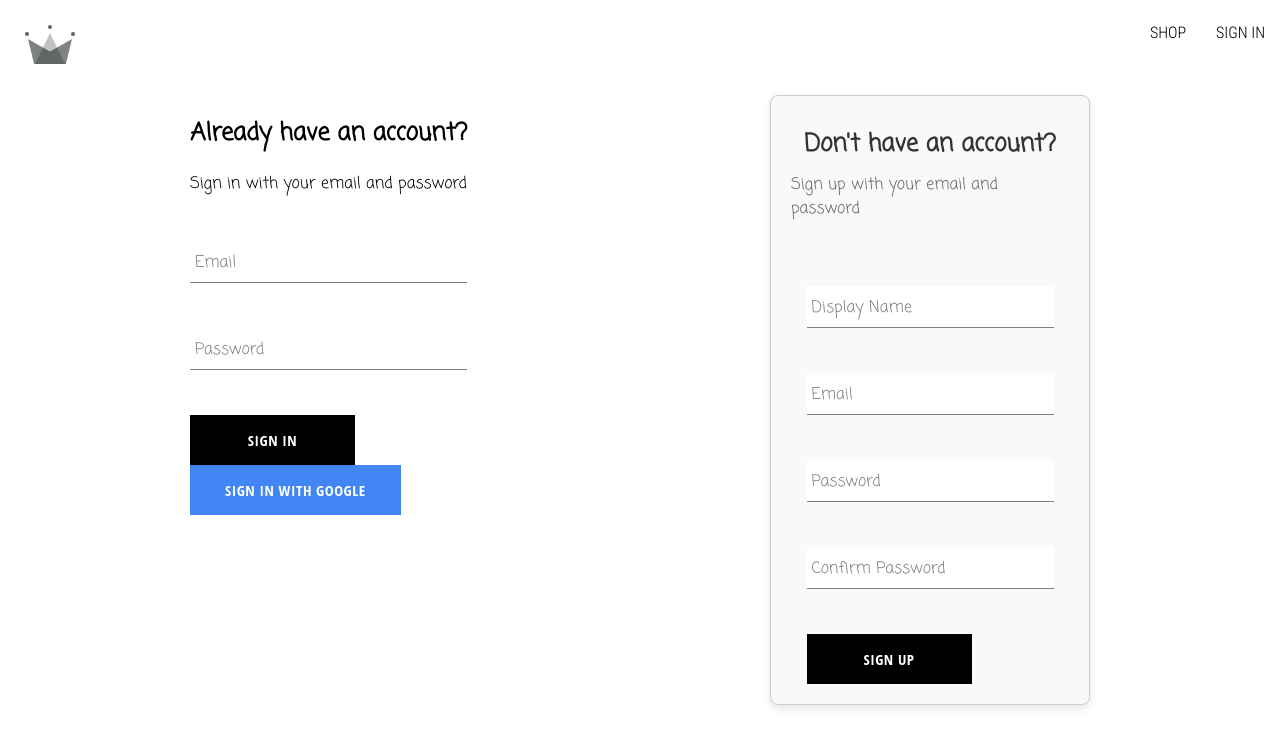
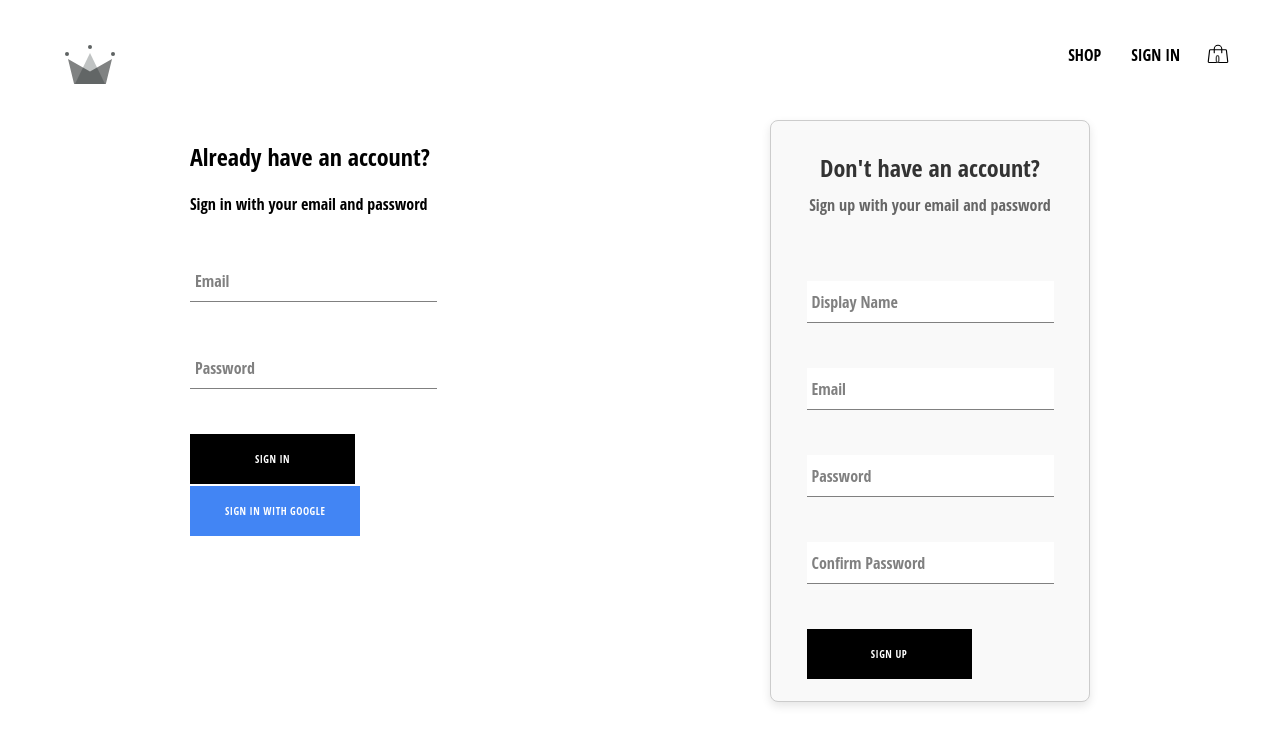
Before and after one commit to aliserhan315/StyleNest, a React (Create React App) app: page /signIn in a window 1280 px wide. Shown: the top 748 px of the page. Built offline with nearby package versions, Linux system fonts and the light colour scheme; no server answers; a web font is replaced by a local one.

Commit message:
adding cart cotext

```diff
--- a/src/components/button/button.scss
+++ b/src/components/button/button.scss
@@ -15,6 +15,8 @@
   cursor: pointer;
   display: flex;
   justify-content: center;
+  font-size: 65%;
+  margin-bottom: 2px;
 
   &:hover {
     background-color: white;
@@ -37,6 +39,9 @@
     color: black;
     border: 1px solid black;
 
+
+
+
     &:hover {
       background-color: black;
       color: white;
--- /dev/null
+++ b/src/components/cart-dropdown/cart-dropdown.jsx
@@ -0,0 +1,11 @@
+import './cart-dropdown.scss';
+import Button from '../button/button';
+
+const CartDropdown = () => (
+    <div className='cart-dropdown-container'>
+      <div className='cart-items' />
+      <Button>GO TO CHECKOUT</Button>
+    </div>
+  );
+
+  export default CartDropdown;
--- /dev/null
+++ b/src/components/cart-dropdown/cart-dropdown.scss
@@ -0,0 +1,24 @@
+.cart-dropdown-container {
+    position: absolute;
+    width: 240px;
+    height: 340px;
+    display: flex;
+    flex-direction: column;
+    padding: 20px;
+    border: 1px solid black;
+    background-color: white;
+    top: 90px;
+    right: 40px;
+    z-index: 5;
+
+    .cart-items {
+      height: 240px;
+      display: flex;
+      flex-direction: column;
+      overflow: scroll;
+    }
+
+    button {
+      margin-top: auto;
+    }
+  }
--- /dev/null
+++ b/src/components/cart-icon/cart-icon.jsx
@@ -0,0 +1,17 @@
+import { PiHandbagLight } from "react-icons/pi";
+import { useContext } from "react";
+import { CartContext } from "../../contexts/cart.context";
+import './cart-icon.scss'
+
+const CartIcon=()=>{
+    const { isCartOpen,setIsCartOpen}=useContext(CartContext)
+    const toggleIsCartOpen =()=>setIsCartOpen(!isCartOpen)
+    return(
+        <div className='cart-icon-container' onClick={toggleIsCartOpen}>
+           <PiHandbagLight className='shopping-icon'/>
+        <span className='item-count'>0</span>
+        </div>
+    )
+
+}
+export default CartIcon
--- /dev/null
+++ b/src/components/cart-icon/cart-icon.scss
@@ -0,0 +1,22 @@
+ .cart-icon-container {
+  width: 45px;
+  height: 45px;
+  position: relative;
+  display: flex;
+  align-items: center;
+  justify-content: center;
+  cursor: pointer;
+
+  .shopping-icon {
+    width: 24px;
+    height: 24px;
+  }
+
+  .item-count {
+    position: absolute;
+    font-size: 10px;
+    font-weight: bold;
+    bottom: 12px;
+    color: #4a4a4a;
+  }
+}
--- /dev/null
+++ b/src/contexts/cart.context.jsx
@@ -0,0 +1,12 @@
+import { createContext, useState } from 'react';
+
+export const CartContext = createContext({
+  isCartOpen: false,
+  setIsOpen: () => {},
+});
+
+export const CartProvider = ({ children }) => {
+  const [isCartOpen, setIsCartOpen] = useState(false);
+  const value = { isCartOpen, setIsCartOpen };
+  return <CartContext.Provider value={value}>{children}</CartContext.Provider>;
+};
--- a/src/index.css
+++ b/src/index.css
@@ -1,6 +1,7 @@
 body {
   margin: 0;
-  font-family: 'Coming Soon', 'Roboto Condensed';
+  padding: 20px 40px;
+  font-family: 'Open Sans Condensed', sans-serif;
   -webkit-font-smoothing: antialiased;
   -moz-osx-font-smoothing: grayscale;
 }
@@ -9,11 +10,12 @@
   font-family: source-code-pro, Menlo, Monaco, Consolas, 'Courier New',
     monospace;
 }
-a{
+
+a {
   text-decoration: none;
   color: black;
 }
 
-*{
+* {
   box-sizing: border-box;
 }
--- a/src/index.js
+++ b/src/index.js
@@ -5,6 +5,7 @@
 import { BrowserRouter } from 'react-router-dom';
 import reportWebVitals from './reportWebVitals';
 import { UserProvider } from './contexts/user.contexts';
+import { CartProvider } from './contexts/cart.context';
 import { ProductsProvider} from './contexts/product.context';
 const root = ReactDOM.createRoot(document.getElementById('root'));
 root.render(
@@ -13,7 +14,9 @@
     <BrowserRouter>
   <UserProvider>
   <ProductsProvider>
+    <CartProvider>
     <App />
+    </CartProvider>
     </ProductsProvider>
     </UserProvider>
         </BrowserRouter>
--- a/src/routes/navigationbar/navigation.styles.scss
+++ b/src/routes/navigationbar/navigation.styles.scss
@@ -1,5 +1,5 @@
 .navigation {
-    height: 65px;
+  height: 70px;
   width: 100%;
   display: flex;
   justify-content: space-between;
@@ -21,16 +21,6 @@
     .nav-link {
       padding: 10px 15px;
       cursor: pointer;
-        color: black;
-        font-family: Roboto Condensed;
-
-
-
     }
   }
 }
-  @media (max-width: 768px) {
-    .nav-links-container {
-      width: auto;
-    }
-  }
--- a/src/routes/navigationbar/navigationbar.jsx
+++ b/src/routes/navigationbar/navigationbar.jsx
@@ -1,14 +1,16 @@
 import { Link, Outlet } from "react-router-dom";
 import { Fragment , useContext} from "react";
-
+import CartIcon from "../../components/cart-icon/cart-icon";
 import { ReactComponent as Crwnlogo } from '../../assets/crown.svg';
 import { UserContext } from "../../contexts/user.contexts";
+import { CartContext } from "../../contexts/cart.context";
 import { signOutUser} from "../utils/firebase/firebase.utils";
 import './navigation.styles.scss'
-
+import CartDropdown from "../../components/cart-dropdown/cart-dropdown";
 
 const NavigationBar =()=>{
   const {currentUser,} =useContext(UserContext)
+  const {isCartOpen}=useContext(CartContext)
 
     return <Fragment>
       <div className="navigation">
@@ -31,7 +33,10 @@
             <Link className='nav-link' to='/signIn'>
               SIGN IN </Link>
           )}
+           <CartIcon />
         </div>
+       {isCartOpen && <CartDropdown/>}
+
       </div>
     <div>
       <Outlet/>
```
Also changed, not shown: src/categories.styles.scss (deleted). Lines whose indentation alone changed are shown as unchanged.
